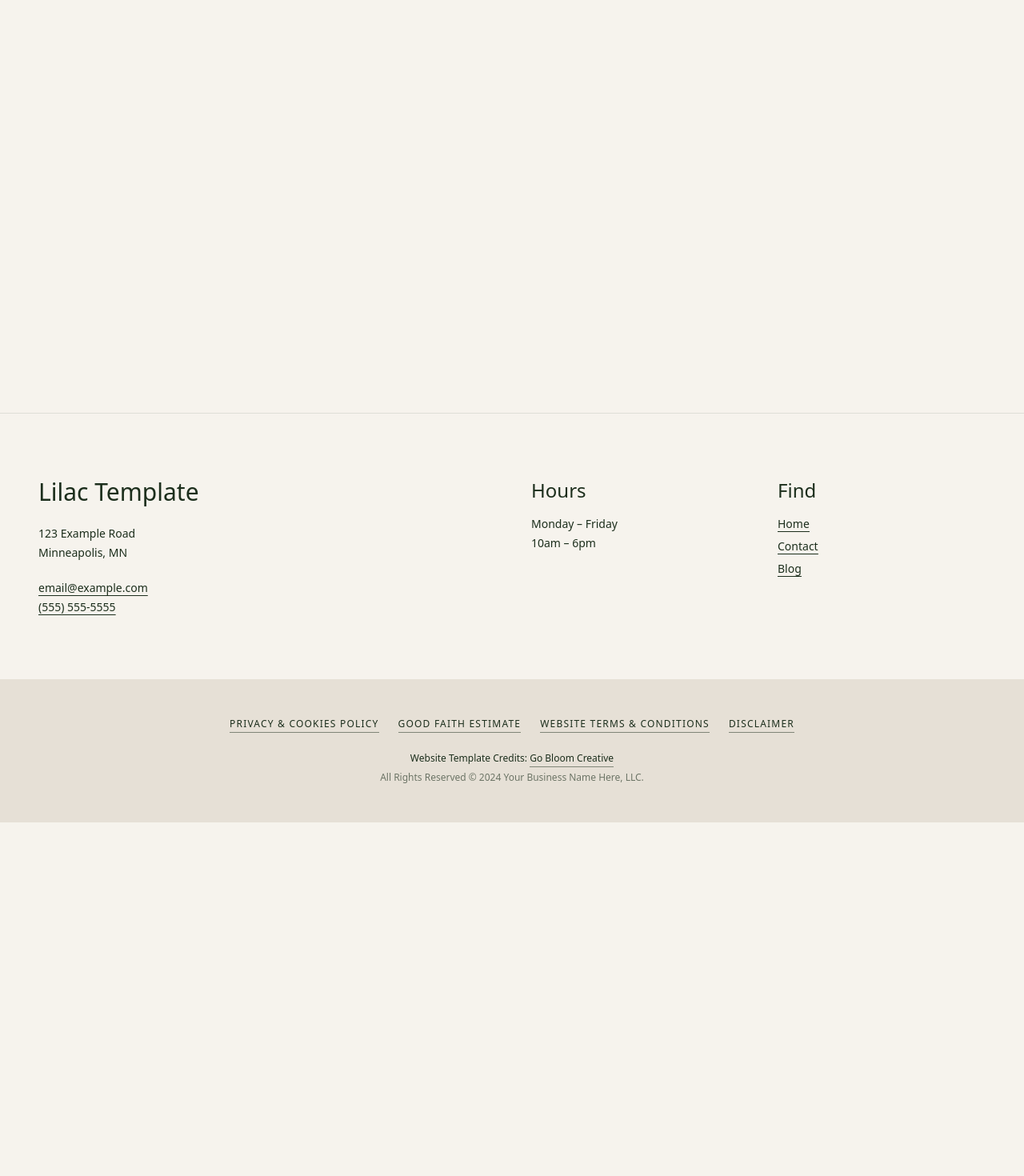
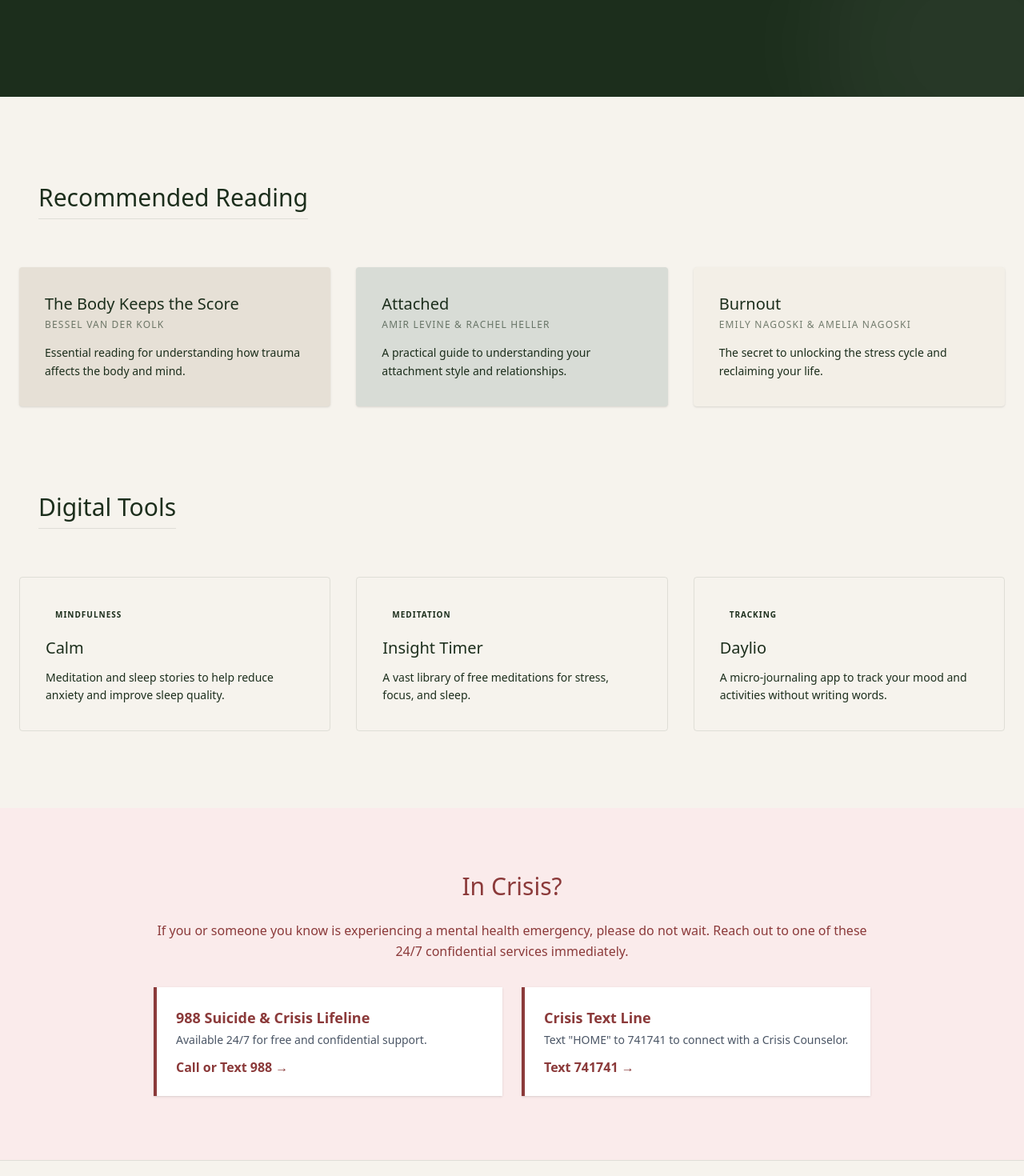
Before and after one commit to 15Vista26/lilac, a Next.js app: page /resources in a window 1280 px wide. Shown: the part 380-1850 px from the top of the page at 80% size. Before the commit the page ends 1408 px from the top, so only its background shows below. Built offline with nearby package versions, Linux system fonts and the light colour scheme; a web font is replaced by a local one.

Commit message:
feat: add resources components (list, hero, crisis support)

```diff
--- /dev/null
+++ b/src/components/resources/CrisisSupport.jsx
@@ -0,0 +1,32 @@
+export default function CrisisSupport() {
+    return (
+        <section className="bg-[#FAEBEB] dark:!bg-[#2C0B0B] py-20 px-6 transition-colors duration-300">
+            <div className="max-w-4xl mx-auto text-center">
+                <h2 className="text-3xl font-serif text-[#8B3A3A] dark:text-red-300 mb-6 transition-colors duration-300">
+                    In Crisis?
+                </h2>
+                <p className="text-[#8B3A3A] dark:text-red-200 mb-8 leading-relaxed transition-colors duration-300">
+                    If you or someone you know is experiencing a mental health emergency, please do not wait. Reach out to one of these 24/7 confidential services immediately.
+                </p>
+
+                <div className="grid md:grid-cols-2 gap-6">
+                    <div className="bg-white dark:bg-dark-surface p-6 border-l-4 border-[#8B3A3A] dark:border-red-400 shadow-sm text-left transition-colors duration-300">
+                        <h3 className="font-bold text-[#8B3A3A] dark:text-red-300 text-lg mb-1 transition-colors duration-300">988 Suicide & Crisis Lifeline</h3>
+                        <p className="text-sm text-gray-600 dark:text-gray-300 mb-3 transition-colors duration-300">Available 24/7 for free and confidential support.</p>
+                        <a href="tel:988" className="inline-block font-bold text-[#8B3A3A] dark:text-red-300 hover:underline transition-colors duration-300">
+                            Call or Text 988 →
+                        </a>
+                    </div>
+
+                    <div className="bg-white dark:bg-dark-surface p-6 border-l-4 border-[#8B3A3A] dark:border-red-400 shadow-sm text-left transition-colors duration-300">
+                        <h3 className="font-bold text-[#8B3A3A] dark:text-red-300 text-lg mb-1 transition-colors duration-300">Crisis Text Line</h3>
+                        <p className="text-sm text-gray-600 dark:text-gray-300 mb-3 transition-colors duration-300">Text &quot;HOME&quot; to 741741 to connect with a Crisis Counselor.</p>
+                        <a href="sms:741741" className="inline-block font-bold text-[#8B3A3A] dark:text-red-300 hover:underline transition-colors duration-300">
+                            Text 741741 →
+                        </a>
+                    </div>
+                </div>
+            </div>
+        </section>
+    );
+}
--- /dev/null
+++ b/src/components/resources/ResourceHero.jsx
@@ -0,0 +1,18 @@
+export default function ResourceHero() {
+    return (
+        <section className="relative bg-green-900 dark:bg-green-950 text-cream py-32 px-6 text-center overflow-hidden transition-colors duration-300">
+            {/* Abstract Background Shapes */}
+            <div className="absolute top-0 left-0 w-64 h-64 bg-white/5 rounded-full blur-3xl -translate-x-1/2 -translate-y-1/2"></div>
+            <div className="absolute bottom-0 right-0 w-96 h-96 bg-white/5 rounded-full blur-3xl translate-x-1/3 translate-y-1/3"></div>
+
+            <div className="relative max-w-3xl mx-auto z-10">
+                <h1 className="text-5xl md:text-6xl font-serif mb-6">
+                    Resources for Your Journey
+                </h1>
+                <p className="text-lg md:text-xl opacity-90 leading-relaxed max-w-2xl mx-auto">
+                    Healing doesn’t just happen in the therapy room. Here are some tools, books, and guides I trust to support you in between sessions.
+                </p>
+            </div>
+        </section>
+    );
+}
--- /dev/null
+++ b/src/components/resources/ResourceList.jsx
@@ -0,0 +1,86 @@
+import Image from "next/image";
+
+const books = [
+    {
+        title: "The Body Keeps the Score",
+        author: "Bessel van der Kolk",
+        desc: "Essential reading for understanding how trauma affects the body and mind.",
+        color: "bg-[#E6E0D6]"
+    },
+    {
+        title: "Attached",
+        author: "Amir Levine & Rachel Heller",
+        desc: "A practical guide to understanding your attachment style and relationships.",
+        color: "bg-[#D8DCD6]"
+    },
+    {
+        title: "Burnout",
+        author: "Emily Nagoski & Amelia Nagoski",
+        desc: "The secret to unlocking the stress cycle and reclaiming your life.",
+        color: "bg-[#F3EFE7]"
+    }
+];
+
+const apps = [
+    {
+        title: "Calm",
+        desc: "Meditation and sleep stories to help reduce anxiety and improve sleep quality.",
+        tag: "Mindfulness"
+    },
+    {
+        title: "Insight Timer",
+        desc: "A vast library of free meditations for stress, focus, and sleep.",
+        tag: "Meditation"
+    },
+    {
+        title: "Daylio",
+        desc: "A micro-journaling app to track your mood and activities without writing words.",
+        tag: "Tracking"
+    }
+];
+
+export default function ResourceList() {
+    return (
+        <section id="resources-list" className="py-24 px-6 max-w-7xl mx-auto">
+
+            {/* Books Section */}
+            <div className="mb-24">
+                <div className="inline-block px-6 py-3 rounded-lg dark:bg-[#1E1E1E] mb-12 transition-colors duration-300 w-full md:w-auto">
+                    <h2 className="lilac-heading text-3xl font-serif border-b border-green-900/10 dark:border-white/10 pb-2 inline-block">
+                        Recommended Reading
+                    </h2>
+                </div>
+                <div className="grid md:grid-cols-3 gap-8">
+                    {books.map((book, idx) => (
+                        <div key={idx} className={`${book.color} dark:!bg-[#1E1E1E] p-8 rounded-sm hover:-translate-y-1 transition duration-300 shadow-sm dark:shadow-none`}>
+                            <h3 className="lilac-heading text-xl font-serif mb-1">{book.title}</h3>
+                            <p className="text-xs uppercase tracking-widest text-green-900/60 dark:!text-white/60 mb-4">{book.author}</p>
+                            <p className="lilac-text leading-relaxed text-sm">{book.desc}</p>
+                        </div>
+                    ))}
+                </div>
+            </div>
+
+            {/* Digital Tools Section */}
+            <div>
+                <div className="inline-block px-6 py-3 rounded-lg dark:bg-[#1E1E1E] mb-12 transition-colors duration-300 w-full md:w-auto">
+                    <h2 className="lilac-heading text-3xl font-serif border-b border-green-900/10 dark:border-white/10 pb-2 inline-block">
+                        Digital Tools
+                    </h2>
+                </div>
+                <div className="grid md:grid-cols-3 gap-8">
+                    {apps.map((app, idx) => (
+                        <div key={idx} className="border border-green-900/10 dark:border-white/10 p-8 rounded-sm hover:border-green-900/30 dark:hover:border-white/30 transition duration-300 group">
+                            <span className="lilac-tag inline-block px-3 py-1 text-[10px] uppercase tracking-widest font-bold mb-4 rounded-full transition-colors">
+                                {app.tag}
+                            </span>
+                            <h3 className="lilac-heading text-xl font-serif mb-3">{app.title}</h3>
+                            <p className="lilac-text leading-relaxed text-sm">{app.desc}</p>
+                        </div>
+                    ))}
+                </div>
+            </div>
+
+        </section>
+    );
+}
```
